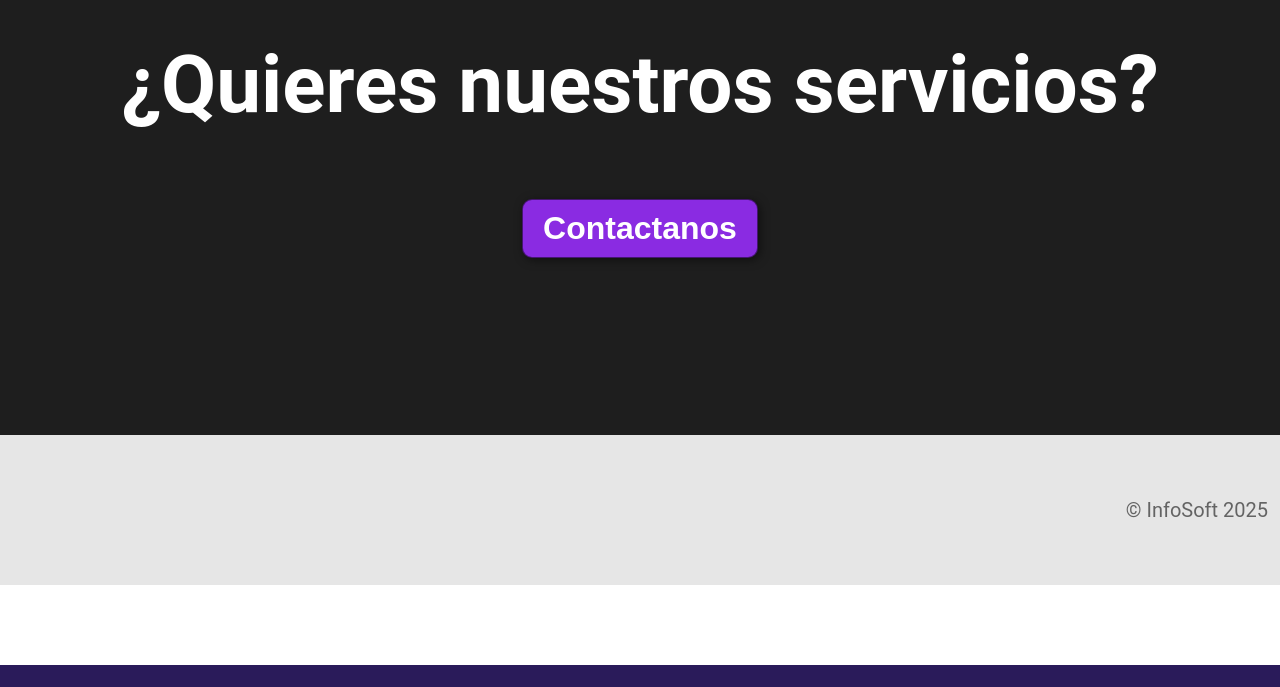
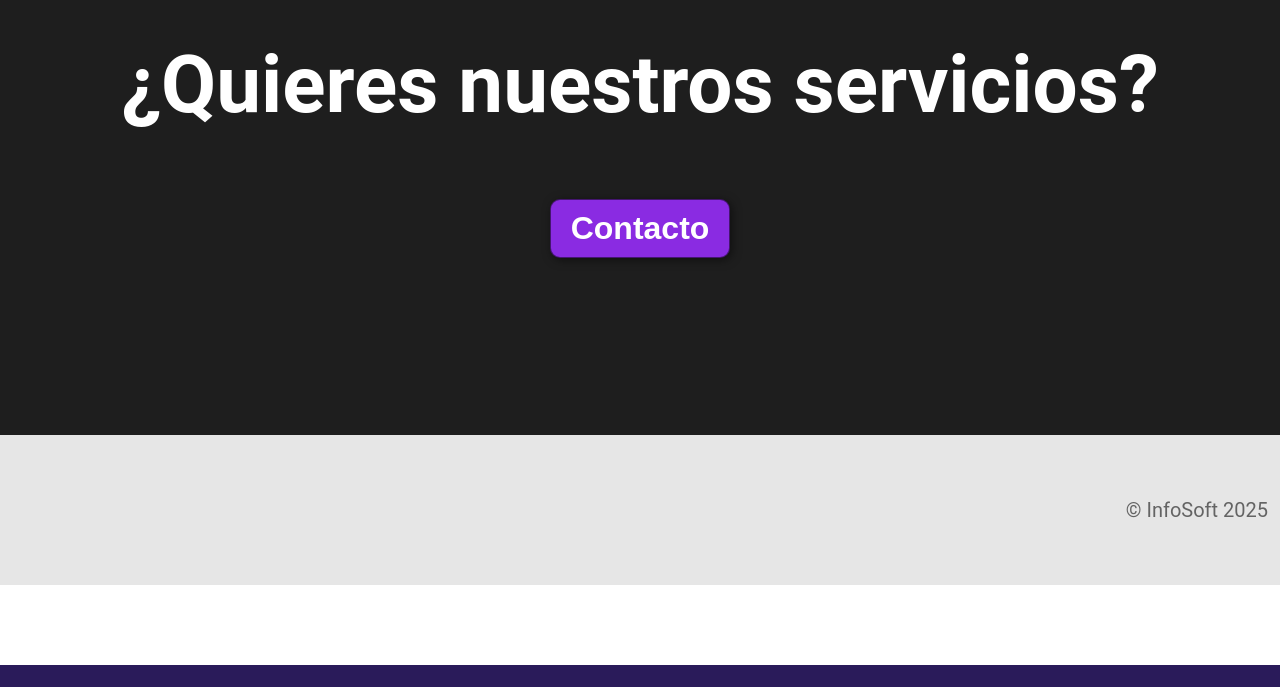
Before and after one commit to infosoftctes-rgb/pag-web, a plain HTML site: page index.html in a window 1280 px wide. Shown: the part 3989-4676 px from the top of the page. Drawn offline with Linux system fonts and the light colour scheme.

Commit message:
Update index.html

```diff
--- a/index.html
+++ b/index.html
@@ -143,9 +143,9 @@ pensados para optimizar los procesos de cada negocio. También desarrollamos pá
     <!--CONTACTANOS-->
     <section id="contactanos">
         <h2>¿Quieres nuestros servicios?</h2>
-        <form action="mailto:infosoftctes@gmail.com">
-        <button>Contactanos</button>
-        </form>
+        <a href="form.html">
+  <button>Contacto</button>
+</a>
     </section>
 
     <footer>
```
